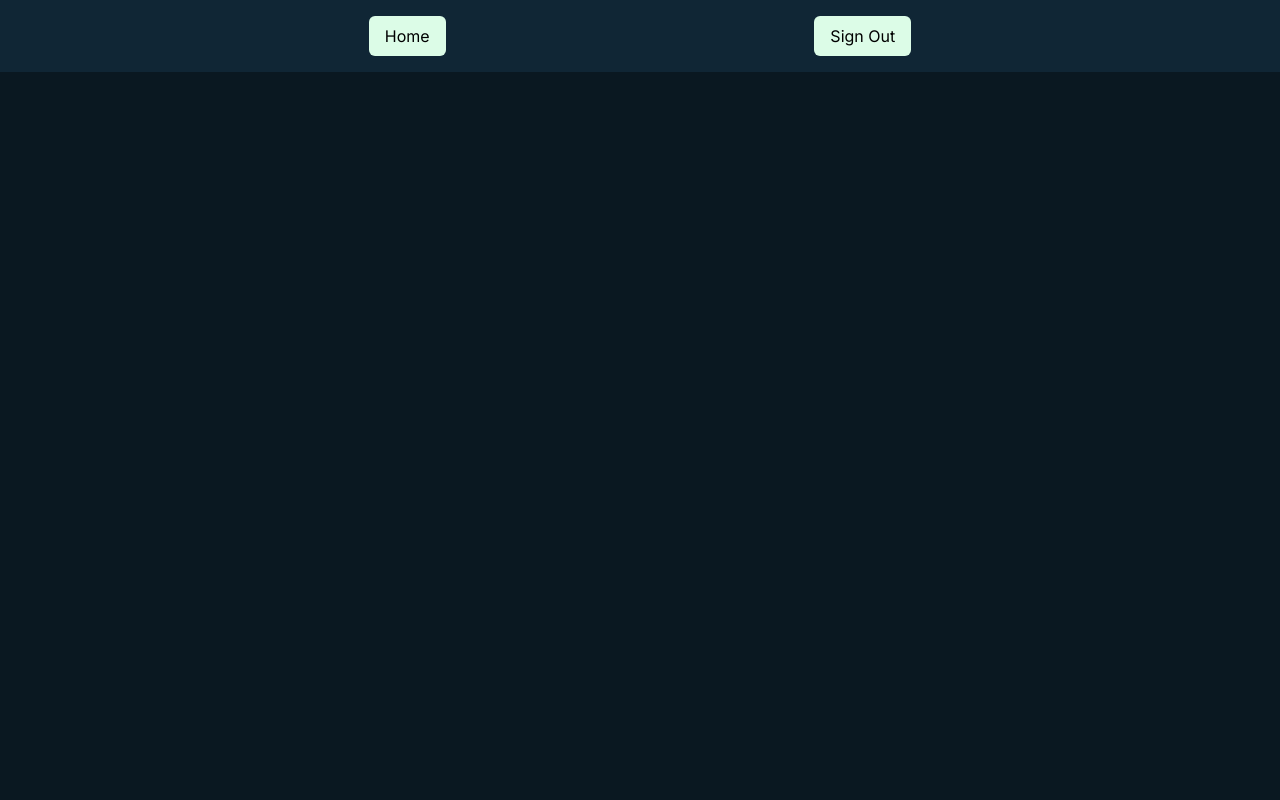
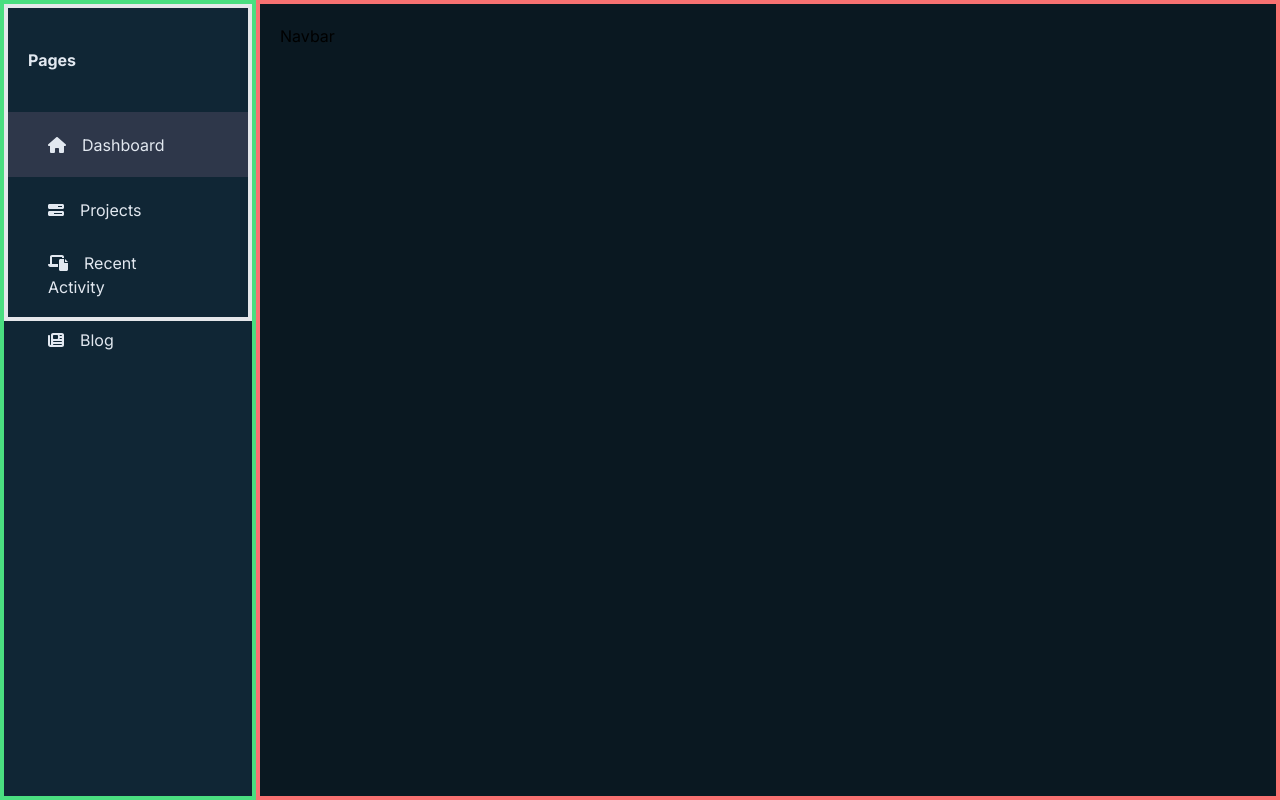
Before and after one commit to blncmusa/portfolio, a Next.js app: page /account in a window 1280 px wide. Built offline with nearby package versions, Linux system fonts and the light colour scheme.

Commit message:
started work on dashboard.

```diff
--- /dev/null
+++ b/src/app/account/blog/page.tsx
@@ -0,0 +1,7 @@
+export default function Blog(){
+    return (
+        <>
+            <h1>Blog</h1>
+        </>
+    )
+}
--- /dev/null
+++ b/src/app/account/layout.tsx
@@ -0,0 +1,16 @@
+import Navbar from '@/components/Navbar'
+import Sidebar from "../../components/Sidebar"
+
+export default function Layout({children}: {children: React.ReactNode}){
+    return (
+        <div className='flex'>
+            <div className="border-4 border-green-400 flex-grow-none basis-1/5 bg-primary-100 h-screen">
+                <Sidebar />
+            </div>
+            <div className="flex-grow border-4 border-red-400 h-screen p-[20px]">
+                <Navbar />
+                {children}
+            </div>
+        </div>
+    )
+}
--- /dev/null
+++ b/src/app/account/logout/page.tsx
@@ -0,0 +1,7 @@
+export default function Logout(){
+    return (
+        <div>
+            <h1>Logout</h1>
+        </div>
+    )
+}
--- a/src/app/account/page.tsx
+++ b/src/app/account/page.tsx
@@ -1,22 +1,21 @@
 "use client"
 
-import { logout } from "../../pages/api/logout";
+// import { logout } from "../../pages/api/logout";
 
 export default function Account(){
 
-    const handleLogout = async () => {
-        await logout();
-    }
+    // const handleLogout = async () => {
+    //     await logout();
+    // }
 
     return (
         <>
-            <nav className="w-screen h-[10%] bg-primary-100 flex justify-evenly py-4">
+            {/* <nav className="w-screen h-[10%] bg-primary-100 flex justify-evenly py-4">
                 <a href="/" className="p-2 bg-green-100 rounded-md px-4">Home</a>
                 <button onClick={handleLogout} className="p-2 bg-green-100 rounded-md px-4">
                         <p>Sign Out</p>
                 </button>
-
-            </nav>
+            </nav> */}
         </>
     )
 }
--- /dev/null
+++ b/src/app/account/project-management/layout.tsx
@@ -0,0 +1,7 @@
+export default function Layout({children}: {children: React.ReactNode}){
+    return (
+        <div>
+            {children}
+        </div>
+    )
+}
--- /dev/null
+++ b/src/app/account/project-management/page.tsx
@@ -0,0 +1,7 @@
+export default function ProjectManagement(){
+    return (
+        <>
+            <h1>Project Management</h1>
+        </>
+    )
+}
--- /dev/null
+++ b/src/app/account/recent-activity/page.tsx
@@ -0,0 +1,7 @@
+export default function RecentActivity(){
+    return (
+        <>
+            <h1>Recent Activity</h1>
+        </>
+    )
+}
--- /dev/null
+++ b/src/app/account/settings/page.tsx
@@ -0,0 +1,7 @@
+export default function Settings(){
+    return (
+        <div>
+            <h1>Settings</h1>
+        </div>
+    )
+}
--- /dev/null
+++ b/src/components/Navbar.tsx
@@ -0,0 +1,7 @@
+export default function Navbar(){
+    return (
+        <nav>
+            <h1>Navbar</h1>
+        </nav>
+    )
+}
--- /dev/null
+++ b/src/components/Sidebar.tsx
@@ -0,0 +1,66 @@
+"use client"
+
+import { faHouse, faBarsProgress, faLaptopFile, faNewspaper, faGear, faRightFromBracket } from '@fortawesome/free-solid-svg-icons'
+import { FontAwesomeIcon } from '@fortawesome/react-fontawesome'
+import { usePathname } from 'next/navigation'
+
+
+const menuItems = [
+    {
+        name: "Dashboard",
+        path: "/account",
+        icon:  <FontAwesomeIcon icon={faHouse}/>
+    },
+    {
+        name: "Projects",
+        path: "/account/project-management",
+        icon:  <FontAwesomeIcon icon={faBarsProgress}/>
+    },
+    {
+        name: "Recent Activity",
+        path: "/account/recent-activity",
+        icon:  <FontAwesomeIcon icon={faLaptopFile}/>
+    },
+    {
+        name: "Blog",
+        path: "/account/blog",
+        icon:  <FontAwesomeIcon icon={faNewspaper}/>
+    }
+]
+
+const accountItems = [
+    {
+        name: "Settings",
+        path: "/account/settings",
+        icon:  <FontAwesomeIcon icon={faGear}/>
+    },
+    {
+        name: "Logout",
+        path: "/account/logout",
+        icon:  <FontAwesomeIcon icon={faRightFromBracket}/>
+    }
+]
+
+export default function Sidebar(){
+
+    const pathname = usePathname()
+
+    return (
+        <aside className="sticky text-title flex border-4 flex-col h-[40%]">
+            <h1 className="text-1xl font-bold py-10 px-5">Pages</h1>
+            <ul className='list-none flex flex-col'>
+                {menuItems.map((item, index) => {
+                    return (
+                        <li key={index} className={`w-[100%] h-[65px] flex justify-start px-10 items-center hover:bg-hover ${pathname === item.path ? 'bg-hover' : ''} cursor-pointer`}
+        >
+                            <a href={item.path}>
+                                {item.icon}
+                                <span className='px-4'>{item.name}</span>
+                            </a>
+                        </li>
+                    )
+                })}
+            </ul>
+        </aside>
+    )
+}
--- /dev/null
+++ b/src/pages/api/fetch.ts
@@ -0,0 +1,7 @@
+import { createClient } from "@/utils/supabase/server";
+import { NextApiResponse } from "next";
+
+export default async function GET(request: Request){
+    const supabase = createClient()
+    const { data } = await supabase.from("projects").select()
+}
--- a/tailwind.config.ts
+++ b/tailwind.config.ts
@@ -21,7 +21,8 @@ const config: Config = {
           200: "#0A1821",
         },
         paragraph: "#8e9fb9",
-        title: "#e2e8f0"
+        title: "#e2e8f0",
+        hover: "#2e374a"
       }
     },
   },
```
